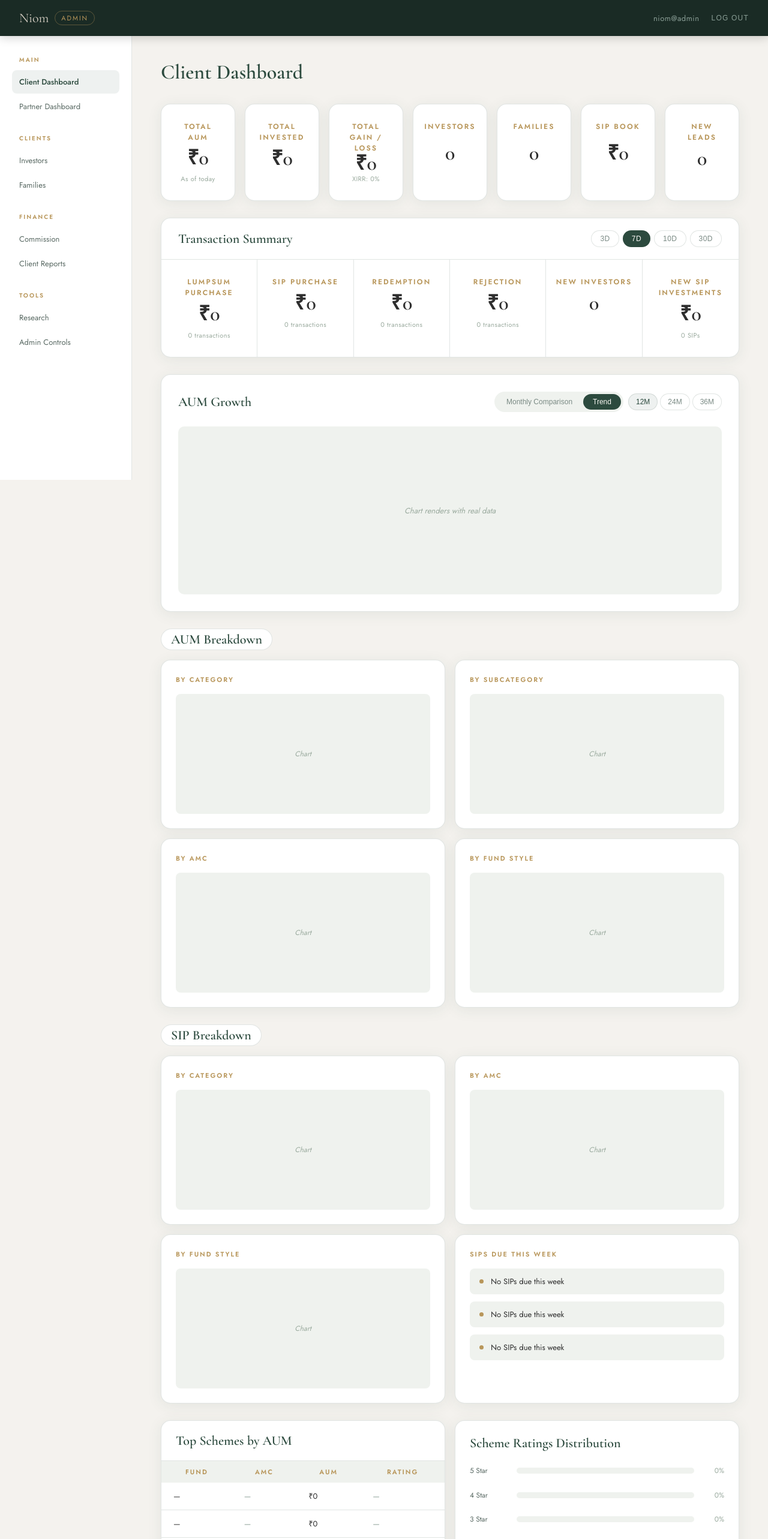
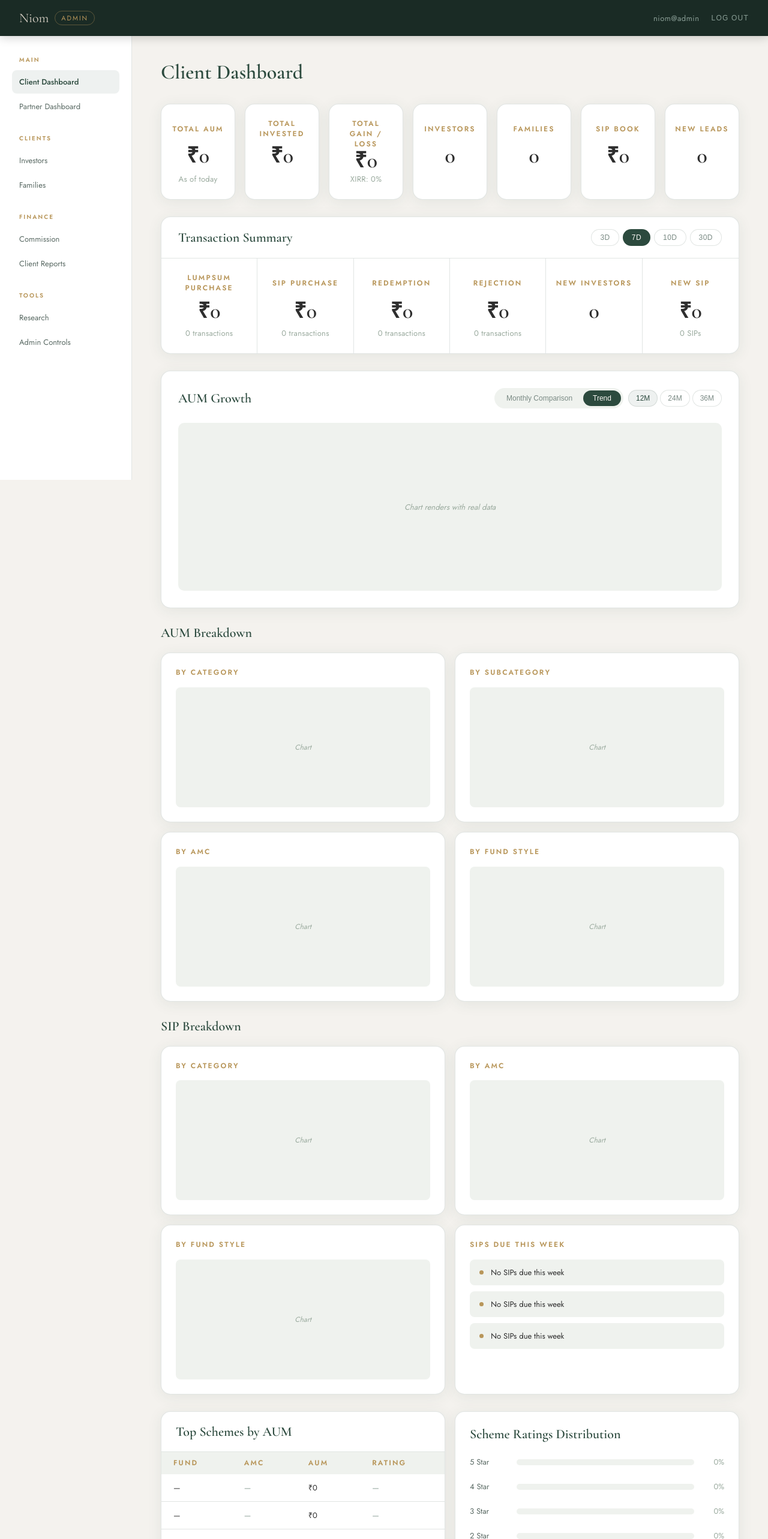
Before and after one commit to smit21haria/niom-frontend, a React (Vite) app: page /dashboard in a window 1280 px wide. Shown: the top 2566 px of the page at 60% size. Built offline with nearby package versions, Linux system fonts and the light colour scheme.

Commit message:
Fix KPI cards, transaction tabs, section headers

```diff
--- a/src/components/ui/KPICard.jsx
+++ b/src/components/ui/KPICard.jsx
@@ -8,15 +8,20 @@ export default function KPICard({ label, value, subtitle, to }) {
     <div
       onClick={() => clickable && navigate(to)}
       style={{
-        background: '#fff', borderRadius: '16px',
-        border: '1px solid var(--border)', boxShadow: 'var(--shadow)',
-        padding: '28px 20px', flex: 1, minWidth: 0,
+        background: '#fff',
+        borderRadius: '16px',
+        border: '1px solid var(--border)',
+        boxShadow: 'var(--shadow)',
+        padding: '24px 16px',
+        flex: 1,
+        minWidth: 0,
         minHeight: '160px',
         cursor: clickable ? 'pointer' : 'default',
         transition: 'box-shadow 0.2s, transform 0.2s',
-        display: 'flex', flexDirection: 'column',
-        alignItems: 'center', textAlign: 'center',
-        justifyContent: 'space-between',
+        display: 'flex',
+        flexDirection: 'column',
+        alignItems: 'center',
+        textAlign: 'center',
       }}
       onMouseEnter={e => {
         if (clickable) {
@@ -29,17 +34,48 @@ export default function KPICard({ label, value, subtitle, to }) {
         e.currentTarget.style.transform = 'translateY(0)';
       }}
     >
+      {/* Top — label */}
       <div style={{
-        fontSize: '12px', textTransform: 'uppercase',
-        letterSpacing: '0.18em', color: 'var(--gold)',
+        fontSize: '12px',
+        textTransform: 'uppercase',
+        letterSpacing: '0.18em',
+        color: 'var(--gold)',
         fontWeight: 600,
-      }}>{label}</div>
+        lineHeight: 1.4,
+        minHeight: '34px',
+        display: 'flex',
+        alignItems: 'center',
+        justifyContent: 'center',
+      }}>
+        {label}
+      </div>
+
+      {/* Mid — value */}
       <div style={{
-        fontFamily: 'var(--display-font)', fontSize: '34px',
-        fontWeight: 600, color: 'var(--charcoal)', lineHeight: 1,
-      }}>{value}</div>
-      <div style={{ fontSize: '11px', color: '#9aaa9e', letterSpacing: '0.04em', minHeight: '14px' }}>
-        {subtitle || ''}
+        fontFamily: 'var(--display-font)',
+        fontSize: '36px',
+        fontWeight: 600,
+        color: 'var(--charcoal)',
+        lineHeight: 1,
+        flex: 1,
+        display: 'flex',
+        alignItems: 'center',
+        justifyContent: 'center',
+      }}>
+        {value}
+      </div>
+
+      {/* Bottom — subtitle or spacer */}
+      <div style={{
+        fontSize: '13px',
+        color: subtitle ? '#9aaa9e' : 'transparent',
+        letterSpacing: '0.02em',
+        minHeight: '20px',
+        display: 'flex',
+        alignItems: 'center',
+        justifyContent: 'center',
+      }}>
+        {subtitle || '·'}
       </div>
     </div>
   );
--- a/src/pages/Dashboard.jsx
+++ b/src/pages/Dashboard.jsx
@@ -11,13 +11,27 @@ const sectionHead = {
   color: 'var(--green)',
 };
 
-const tabHead = {
-  fontSize: '11px',
+const tabLabel = {
+  fontSize: '12px',
   textTransform: 'uppercase',
   letterSpacing: '0.18em',
   color: 'var(--gold)',
   fontWeight: 600,
-  textAlign: 'center',
+  lineHeight: 1.4,
+};
+
+const tabValue = {
+  fontFamily: 'var(--display-font)',
+  fontSize: '36px',
+  fontWeight: 600,
+  color: 'var(--charcoal)',
+  lineHeight: 1,
+};
+
+const tabSub = {
+  fontSize: '13px',
+  color: '#9aaa9e',
+  letterSpacing: '0.02em',
 };
 
 export default function Dashboard() {
@@ -25,29 +39,38 @@ export default function Dashboard() {
   const [chartMode, setChartMode] = useState('Trend');
   const [trendFilter, setTrendFilter] = useState('12M');
 
+  const txnItems = [
+    { label: 'Lumpsum Purchase', value: '₹0', sub: '0 transactions' },
+    { label: 'SIP Purchase',     value: '₹0', sub: '0 transactions' },
+    { label: 'Redemption',       value: '₹0', sub: '0 transactions' },
+    { label: 'Rejection',        value: '₹0', sub: '0 transactions' },
+    { label: 'New Investors',    value: '0',   sub: null },
+    { label: 'New SIP',          value: '₹0', sub: '0 SIPs' },
+  ];
+
   return (
     <div>
-      {/* Page Title */}
+      {/* Page title */}
       <div style={{ marginBottom: '32px' }}>
         <h1 style={{
-          fontFamily: 'var(--display-font)', fontSize: '34px',
-          fontWeight: 600, color: 'var(--green)',
-        }}>Client Dashboard</h1>
+          fontFamily: 'var(--display-font)',
+          fontSize: '34px',
+          fontWeight: 600,
+          color: 'var(--green)',
+        }}>
+          Client Dashboard
+        </h1>
       </div>
 
       {/* KPI Cards */}
       <div style={{ display: 'flex', gap: '16px', flexWrap: 'wrap', marginBottom: '28px' }}>
-        {[
-          { label: 'Total AUM', value: '₹0', sub: 'As of today', to: null },
-          { label: 'Total Invested', value: '₹0', sub: null },
-          { label: 'Total Gain / Loss', value: '₹0', sub: 'XIRR: 0%' },
-          { label: 'Investors', value: '0', sub: null, to: '/investors' },
-          { label: 'Families', value: '0', sub: null, to: '/families' },
-          { label: 'SIP Book', value: '₹0', sub: null },
-          { label: 'New Leads', value: '0', sub: null, to: '/leads' },
-        ].map(card => (
-          <KPICard key={card.label} label={card.label} value={card.value} subtitle={card.sub} to={card.to} />
-        ))}
+        <KPICard label="Total AUM"        value="₹0" subtitle="As of today" />
+        <KPICard label="Total Invested"   value="₹0" />
+        <KPICard label="Total Gain / Loss" value="₹0" subtitle="XIRR: 0%" />
+        <KPICard label="Investors"        value="0"  to="/investors" />
+        <KPICard label="Families"         value="0"  to="/families" />
+        <KPICard label="SIP Book"         value="₹0" />
+        <KPICard label="New Leads"        value="0"  to="/leads" />
       </div>
 
       {/* Transaction Summary */}
@@ -74,41 +97,46 @@ export default function Dashboard() {
             ))}
           </div>
         </div>
+
         <div style={{ display: 'grid', gridTemplateColumns: 'repeat(6, 1fr)' }}>
-          {[
-            { label: 'Lumpsum Purchase', value: '₹0', sub: '0 transactions' },
-            { label: 'SIP Purchase', value: '₹0', sub: '0 transactions' },
-            { label: 'Redemption', value: '₹0', sub: '0 transactions' },
-            { label: 'Rejection', value: '₹0', sub: '0 transactions' },
-            { label: 'New Investors', value: '0', sub: null },
-            { label: 'New SIP Investments', value: '₹0', sub: '0 SIPs' },
-          ].map((item, i) => (
+          {txnItems.map((item, i) => (
             <div key={i} style={{
-              padding: '28px 16px',
+              padding: '24px 12px',
               borderRight: i < 5 ? '1px solid var(--border)' : 'none',
               textAlign: 'center',
               display: 'flex', flexDirection: 'column',
-              alignItems: 'center', gap: '10px',
+              alignItems: 'center',
+              minHeight: '140px',
             }}>
+              {/* Label */}
               <div style={{
-                fontSize: '12px', textTransform: 'uppercase',
-                letterSpacing: '0.18em', color: 'var(--gold)', fontWeight: 600,
-              }}>{item.label}</div>
+                ...tabLabel,
+                minHeight: '34px',
+                display: 'flex', alignItems: 'center', justifyContent: 'center',
+                marginBottom: '12px',
+              }}>
+                {item.label}
+              </div>
+              {/* Value */}
+              <div style={{ ...tabValue, flex: 1, display: 'flex', alignItems: 'center' }}>
+                {item.value}
+              </div>
+              {/* Sub */}
               <div style={{
-                fontFamily: 'var(--display-font)', fontSize: '34px',
-                fontWeight: 600, color: 'var(--charcoal)', lineHeight: 1,
-              }}>{item.value}</div>
-              {item.sub && (
-                <div style={{ fontSize: '11px', color: '#9aaa9e', letterSpacing: '0.04em' }}>
-                  {item.sub}
-                </div>
-              )}
+                ...tabSub,
+                minHeight: '20px',
+                display: 'flex', alignItems: 'center',
+                color: item.sub ? '#9aaa9e' : 'transparent',
+                marginTop: '8px',
+              }}>
+                {item.sub || '·'}
+              </div>
             </div>
           ))}
         </div>
       </div>
 
-      {/* AUM Chart */}
+      {/* AUM Growth */}
       <div style={{
         background: '#fff', borderRadius: '16px',
         border: '1px solid var(--border)', boxShadow: 'var(--shadow)',
@@ -139,7 +167,8 @@ export default function Dashboard() {
                     border: '1.5px solid var(--border)',
                     background: trendFilter === f ? 'rgba(44,74,62,0.08)' : '#fff',
                     color: trendFilter === f ? 'var(--green)' : '#7a8a84',
-                    cursor: 'pointer', fontWeight: trendFilter === f ? 500 : 400,
+                    cursor: 'pointer',
+                    fontWeight: trendFilter === f ? 500 : 400,
                   }}>{f}</button>
                 ))}
               </div>
@@ -150,28 +179,25 @@ export default function Dashboard() {
           height: '280px', background: 'var(--sage)', borderRadius: '10px',
           display: 'flex', alignItems: 'center', justifyContent: 'center',
         }}>
-          <span style={{ fontSize: '13px', color: '#9aaa9e', fontStyle: 'italic' }}>Chart renders with real data</span>
+          <span style={{ fontSize: '13px', color: '#9aaa9e', fontStyle: 'italic' }}>
+            Chart renders with real data
+          </span>
         </div>
       </div>
 
       {/* AUM Breakdown */}
       <div style={{ marginBottom: '28px' }}>
-        <div style={{ marginBottom: '16px' }}>
-          <span style={{
-            display: 'inline-block',
-            fontFamily: 'var(--display-font)', fontSize: '22px', fontWeight: 600,
-            color: 'var(--green)', background: '#fff',
-            border: '1px solid var(--border)',
-            padding: '4px 16px', borderRadius: '100px',
-          }}>AUM Breakdown</span>
+        <div style={{ marginBottom: '20px' }}>
+          <span style={sectionHead}>AUM Breakdown</span>
         </div>
         <div style={{ display: 'grid', gridTemplateColumns: '1fr 1fr', gap: '16px' }}>
           {['By Category', 'By Subcategory', 'By AMC', 'By Fund Style'].map(label => (
             <div key={label} style={{
               background: '#fff', borderRadius: '16px',
-              border: '1px solid var(--border)', boxShadow: 'var(--shadow)', padding: '24px',
+              border: '1px solid var(--border)', boxShadow: 'var(--shadow)',
+              padding: '24px',
             }}>
-              <div style={{ ...tabHead, textAlign: 'left', marginBottom: '16px' }}>{label}</div>
+              <div style={{ ...tabLabel, textAlign: 'left', marginBottom: '16px' }}>{label}</div>
               <div style={{
                 height: '200px', background: 'var(--sage)', borderRadius: '8px',
                 display: 'flex', alignItems: 'center', justifyContent: 'center',
@@ -185,22 +211,17 @@ export default function Dashboard() {
 
       {/* SIP Breakdown */}
       <div style={{ marginBottom: '28px' }}>
-        <div style={{ marginBottom: '16px' }}>
-          <span style={{
-            display: 'inline-block',
-            fontFamily: 'var(--display-font)', fontSize: '22px', fontWeight: 600,
-            color: 'var(--green)', background: '#fff',
-            border: '1px solid var(--border)',
-            padding: '4px 16px', borderRadius: '100px',
-          }}>SIP Breakdown</span>
+        <div style={{ marginBottom: '20px' }}>
+          <span style={sectionHead}>SIP Breakdown</span>
         </div>
         <div style={{ display: 'grid', gridTemplateColumns: '1fr 1fr', gap: '16px' }}>
           {['By Category', 'By AMC'].map(label => (
             <div key={label} style={{
               background: '#fff', borderRadius: '16px',
-              border: '1px solid var(--border)', boxShadow: 'var(--shadow)', padding: '24px',
+              border: '1px solid var(--border)', boxShadow: 'var(--shadow)',
+              padding: '24px',
             }}>
-              <div style={{ ...tabHead, textAlign: 'left', marginBottom: '16px' }}>{label}</div>
+              <div style={{ ...tabLabel, textAlign: 'left', marginBottom: '16px' }}>{label}</div>
               <div style={{
                 height: '200px', background: 'var(--sage)', borderRadius: '8px',
                 display: 'flex', alignItems: 'center', justifyContent: 'center',
@@ -209,12 +230,14 @@ export default function Dashboard() {
               </div>
             </div>
           ))}
+
           {/* By Fund Style */}
           <div style={{
             background: '#fff', borderRadius: '16px',
-            border: '1px solid var(--border)', boxShadow: 'var(--shadow)', padding: '24px',
+            border: '1px solid var(--border)', boxShadow: 'var(--shadow)',
+            padding: '24px',
           }}>
-            <div style={{ ...tabHead, textAlign: 'left', marginBottom: '16px' }}>By Fund Style</div>
+            <div style={{ ...tabLabel, textAlign: 'left', marginBottom: '16px' }}>By Fund Style</div>
             <div style={{
               height: '200px', background: 'var(--sage)', borderRadius: '8px',
               display: 'flex', alignItems: 'center', justifyContent: 'center',
@@ -222,21 +245,28 @@ export default function Dashboard() {
               <span style={{ fontSize: '12px', color: '#9aaa9e', fontStyle: 'italic' }}>Chart</span>
             </div>
           </div>
+
           {/* SIPs Due This Week */}
           <div style={{
             background: '#fff', borderRadius: '16px',
-            border: '1px solid var(--border)', boxShadow: 'var(--shadow)', padding: '24px',
-            display: 'flex', flexDirection: 'column',
+            border: '1px solid var(--border)', boxShadow: 'var(--shadow)',
+            padding: '24px', display: 'flex', flexDirection: 'column',
           }}>
-            <div style={{ ...tabHead, textAlign: 'left', marginBottom: '16px' }}>SIPs Due This Week</div>
-            <div style={{ flex: 1, display: 'flex', flexDirection: 'column', gap: '12px' }}>
-              {[1,2,3].map(i => (
+            <div style={{ ...tabLabel, textAlign: 'left', marginBottom: '16px' }}>SIPs Due This Week</div>
+            <div style={{ flex: 1, display: 'flex', flexDirection: 'column', gap: '10px' }}>
+              {[1, 2, 3].map(i => (
                 <div key={i} style={{
                   display: 'flex', alignItems: 'center', gap: '12px',
-                  padding: '12px 16px', borderRadius: '8px', background: 'var(--sage)',
+                  padding: '12px 16px', borderRadius: '8px',
+                  background: 'var(--sage)',
                 }}>
-                  <div style={{ width: '7px', height: '7px', borderRadius: '50%', background: 'var(--gold)', flexShrink: 0 }} />
-                  <span style={{ fontSize: '13px', color: 'var(--charcoal)' }}>No SIPs due this week</span>
+                  <div style={{
+                    width: '7px', height: '7px', borderRadius: '50%',
+                    background: 'var(--gold)', flexShrink: 0,
+                  }} />
+                  <span style={{ fontSize: '13px', color: 'var(--charcoal)' }}>
+                    No SIPs due this week
+                  </span>
                 </div>
               ))}
             </div>
@@ -244,12 +274,13 @@ export default function Dashboard() {
         </div>
       </div>
 
-      {/* Fund Intelligence — Top Schemes + Scheme Ratings */}
+      {/* Fund Intelligence */}
       <div style={{ display: 'grid', gridTemplateColumns: '1fr 1fr', gap: '16px', marginBottom: '28px' }}>
         {/* Top Schemes */}
         <div style={{
           background: '#fff', borderRadius: '16px',
-          border: '1px solid var(--border)', boxShadow: 'var(--shadow)', overflow: 'hidden',
+          border: '1px solid var(--border)', boxShadow: 'var(--shadow)',
+          overflow: 'hidden',
         }}>
           <div style={{ padding: '20px 24px', borderBottom: '1px solid var(--border)' }}>
             <span style={sectionHead}>Top Schemes by AUM</span>
@@ -258,7 +289,10 @@ export default function Dashboard() {
             <thead>
               <tr>
                 {['Fund', 'AMC', 'AUM', 'Rating'].map(h => (
-                  <th key={h} style={{ padding: '10px 20px', textAlign: 'left', background: 'var(--sage)', ...tabHead }}>{h}</th>
+                  <th key={h} style={{
+                    padding: '10px 20px', textAlign: 'left',
+                    background: 'var(--sage)', ...tabLabel,
+                  }}>{h}</th>
                 ))}
               </tr>
             </thead>
@@ -285,24 +319,13 @@ export default function Dashboard() {
         }}>
           <span style={{ ...sectionHead, marginBottom: '24px' }}>Scheme Ratings Distribution</span>
           <div style={{ flex: 1, display: 'flex', flexDirection: 'column', justifyContent: 'space-between' }}>
-            {[
-              { label: '5 Star', pct: 0 },
-              { label: '4 Star', pct: 0 },
-              { label: '3 Star', pct: 0 },
-              { label: '2 Star', pct: 0 },
-              { label: '1 Star', pct: 0 },
-              { label: 'Not Rated', pct: 0 },
-            ].map(r => (
-              <div key={r.label} style={{ display: 'flex', alignItems: 'center', gap: '14px', marginBottom: '14px' }}>
-                <span style={{ fontSize: '12px', color: '#5a6a64', width: '64px', flexShrink: 0 }}>{r.label}</span>
+            {['5 Star', '4 Star', '3 Star', '2 Star', '1 Star', 'Not Rated'].map(r => (
+              <div key={r} style={{ display: 'flex', alignItems: 'center', gap: '14px', marginBottom: '12px' }}>
+                <span style={{ fontSize: '13px', color: '#5a6a64', width: '64px', flexShrink: 0 }}>{r}</span>
                 <div style={{ flex: 1, height: '10px', background: 'var(--sage)', borderRadius: '100px', overflow: 'hidden' }}>
-                  <div style={{
-                    height: '100%', width: `${r.pct}%`,
-                    background: 'var(--green)', borderRadius: '100px',
-                    transition: 'width 0.4s ease',
-                  }} />
+                  <div style={{ height: '100%', width: '0%', background: 'var(--green)', borderRadius: '100px', transition: 'width 0.4s ease' }} />
                 </div>
-                <span style={{ fontSize: '12px', color: '#9aaa9e', width: '36px', textAlign: 'right' }}>{r.pct}%</span>
+                <span style={{ fontSize: '13px', color: '#9aaa9e', width: '36px', textAlign: 'right' }}>0%</span>
               </div>
             ))}
           </div>
@@ -317,7 +340,8 @@ export default function Dashboard() {
         ].map(({ title, link }) => (
           <div key={title} style={{
             background: '#fff', borderRadius: '16px',
-            border: '1px solid var(--border)', boxShadow: 'var(--shadow)', overflow: 'hidden',
+            border: '1px solid var(--border)', boxShadow: 'var(--shadow)',
+            overflow: 'hidden',
           }}>
             <div style={{
               display: 'flex', alignItems: 'center', justifyContent: 'space-between',
@@ -332,7 +356,10 @@ export default function Dashboard() {
               <thead>
                 <tr>
                   {['Name', 'AUM', 'XIRR'].map(h => (
-                    <th key={h} style={{ padding: '10px 24px', textAlign: 'left', background: 'var(--sage)', ...tabHead }}>{h}</th>
+                    <th key={h} style={{
+                      padding: '10px 24px', textAlign: 'left',
+                      background: 'var(--sage)', ...tabLabel,
+                    }}>{h}</th>
                   ))}
                 </tr>
               </thead>
```
Also changed, not shown: .claude/settings.local.json (added).
